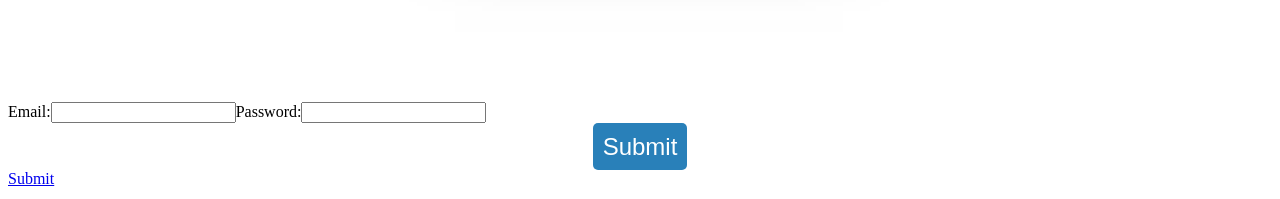
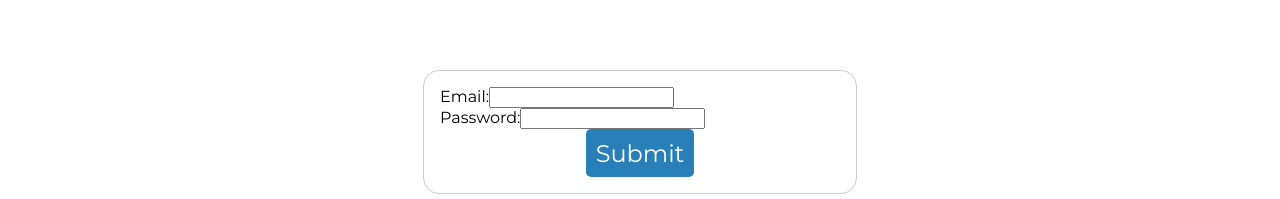
Before and after one commit to naaltunian/safe-connect, a React (Create React App) app in the folder client/: page /login in a window 1280 px wide. Shown: the part 806-1005 px from the top of the page. Built offline with nearby package versions, Linux system fonts and the light colour scheme.

Commit message:
login form

```diff
--- a/client/src/Components/Login/Login.css
+++ b/client/src/Components/Login/Login.css
@@ -0,0 +1,20 @@
+@import url('https://fonts.googleapis.com/css?family=Montserrat');
+
+form {
+    margin: 0 auto;
+    width: 400px;
+    padding: 1em;
+    border: 1px solid #cccccc;
+    border-radius: 1em;
+}
+
+
+label {
+    display: inline-block;
+    font-family: Montserrat, sans-serif;
+}
+
+button {
+    font-family: Montserrat, sans-serif;
+
+}
--- a/client/src/Components/Login/Login.js
+++ b/client/src/Components/Login/Login.js
@@ -45,7 +45,7 @@ class Login extends React.Component {
                         <input type="text" name="password" value={this.state.password} onChange={this.handleChange} />
                     </label>
                    <button type="submit" value="Submit" onClick={this.handleSubmit}>Submit</button>
-                   <Link to='/dashboard'>Submit</Link>
+                   <Link to='/dashboard'></Link>
                 </form>
             </div>
         )
--- a/client/src/Components/Navbar/Navbar.css
+++ b/client/src/Components/Navbar/Navbar.css
@@ -10,7 +10,6 @@
     /* top: 0;  */
     width: 100%;
     /* padding:  */
-    margin-bottom: 2rem;
 }
 
 .logo {
```
Also changed, not shown: 1 other file (tests, documents, lock files or other folders).
